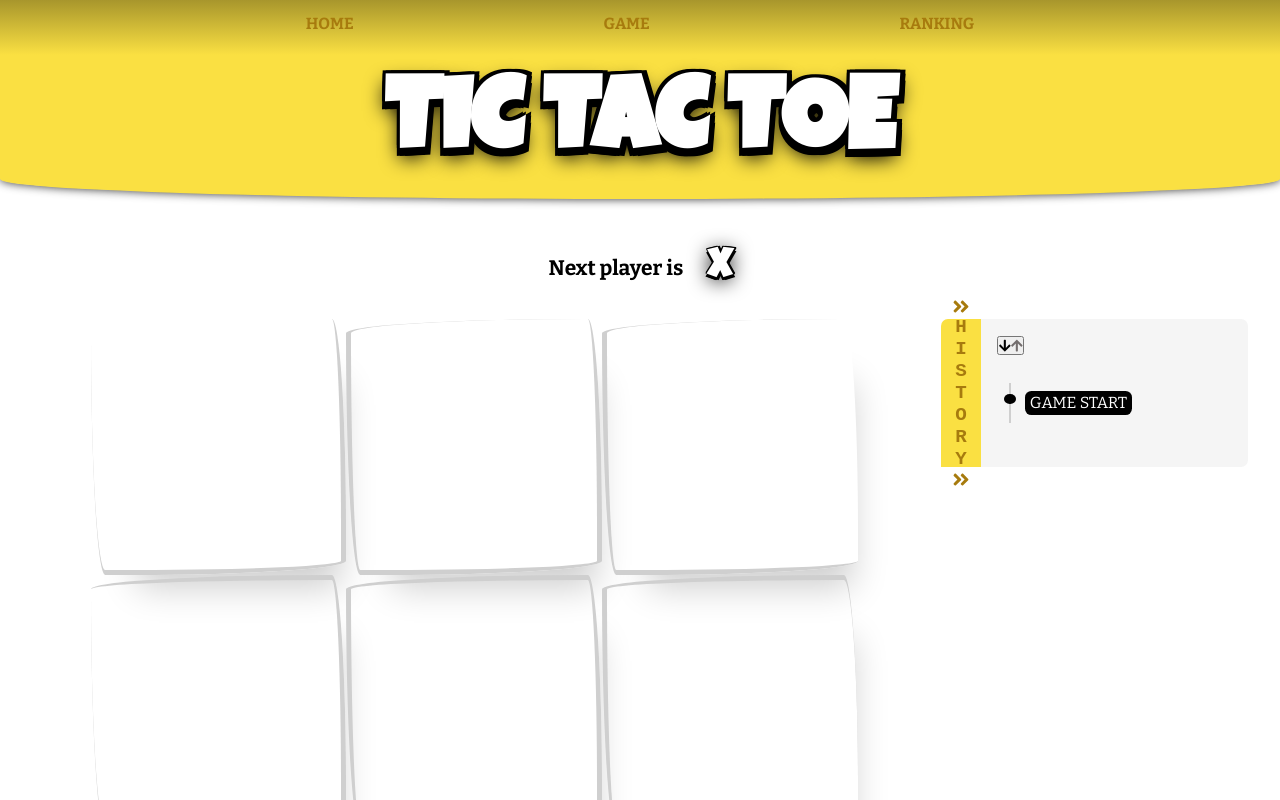
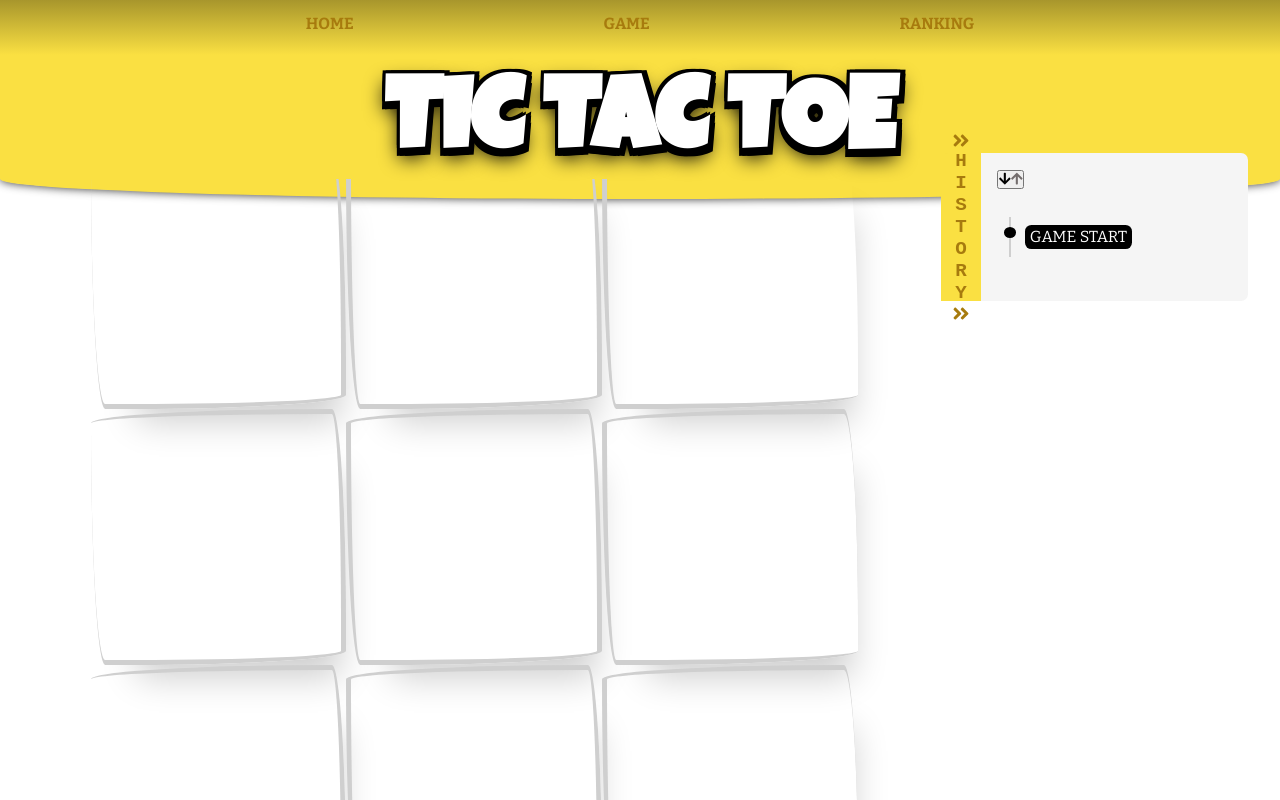
Before and after one commit to mery25/react-tictactoe, a React (Create React App) app: page /game in a window 1280 px wide. Shown: the top 800 px of the page. Built offline with nearby package versions, Linux system fonts and the light colour scheme.

Commit message:
Increase the padding and margin on game component

```diff
--- a/src/components/game/Game.scss
+++ b/src/components/game/Game.scss
@@ -2,12 +2,13 @@
 
 .game {
   display: block;
-  padding: 0 2rem 1rem 2rem;
+  padding: 0 2rem 2rem 2rem;
+  margin-top: -27vw;
 }
 
 .game-status {
   min-height: 81px;
-  padding: 1rem;
+  padding: .5rem;
 
   & h2 {
     font-size: 1.5em;
@@ -39,6 +40,10 @@
 
 @media screen and (min-width: 600px) {
 
+  .game {
+    margin-top: -13vw;
+  }
+
   .game-status {
     min-height: 100px;
     display: flex;
```
